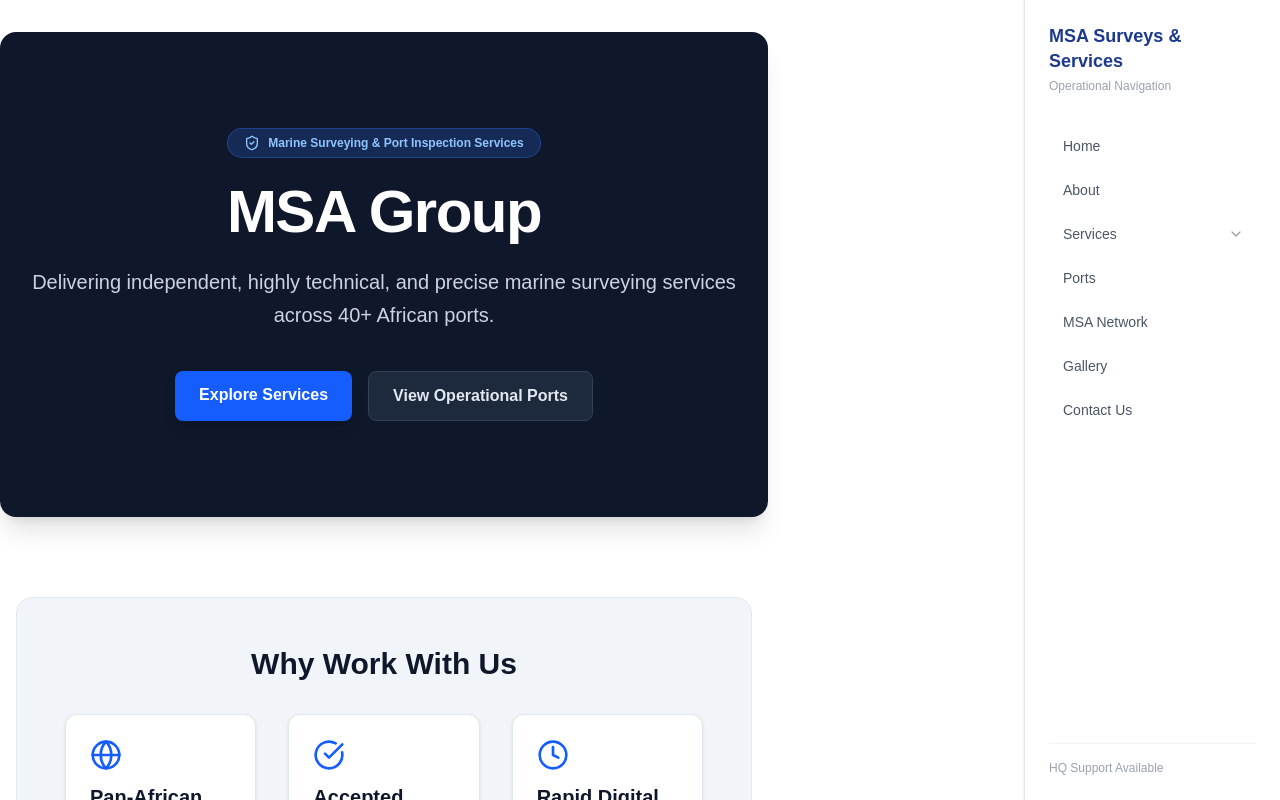
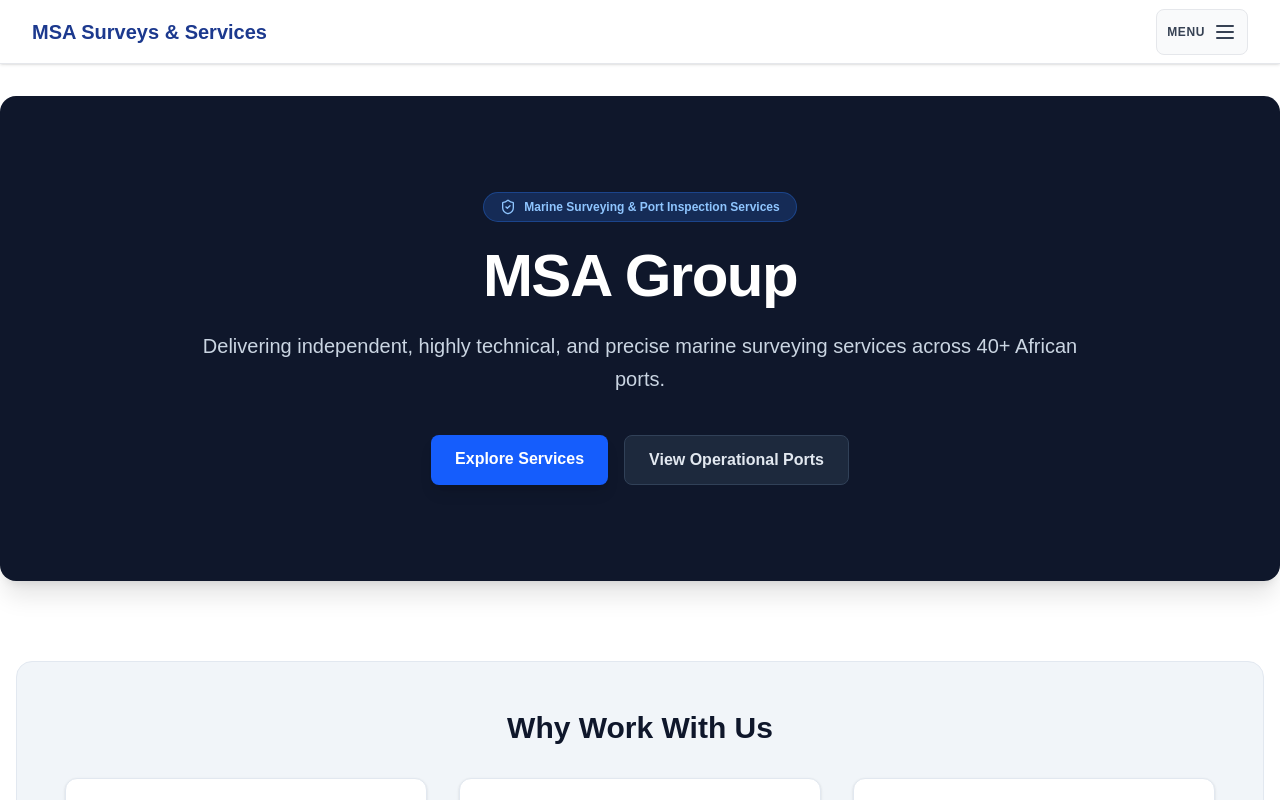
Before and after one commit to MSAsurveys-services/msa-website, a Next.js app: page / in a window 1280 px wide. Shown: the top 800 px of the page. Built offline with nearby package versions, Linux system fonts and the light colour scheme.

Commit message:
Add right-side hamburger menu with service sub-menus

```diff
--- a/app/layout.tsx
+++ b/app/layout.tsx
@@ -12,15 +12,12 @@
 }) {
   return (
     <html lang="en">
-      <body className="bg-slate-50 text-gray-800 antialiased flex flex-col md:flex-row-reverse min-h-screen">
+      <body className="bg-slate-50 text-gray-800 antialiased flex flex-col min-h-screen">
         <NavigationWrapper />
-        {/* Main content shifts to the left on desktop to make room for the right sidebar */}
-        <div className="flex-1 flex flex-col min-w-0 md:pr-64">
         <main className="flex-1">{children}</main>
         <footer className="bg-gray-900 text-white py-8 text-center text-sm border-t border-gray-800">
           <p>&copy; {new Date().getFullYear()} MSA Surveys & Services. All rights reserved.</p>
         </footer>
-        </div>
       </body>
     </html>
   );
@@ -49,17 +46,20 @@
 
   return (
     <>
-      {/* MOBILE TOP BAR (Hidden on Desktop) */}
-      <nav className="md:hidden bg-white shadow-md sticky top-0 z-50 px-4 h-16 flex justify-between items-center w-full">
+      {/* TOP HEADER BAR (Logo on left, Hamburger Menu on the right) */}
+      <header className="bg-white shadow-sm sticky top-0 z-50 px-4 sm:px-8 h-16 flex justify-between items-center w-full border-b border-gray-200">
         <Link href="/">
-          <span className="font-bold text-lg text-blue-900">MSA Surveys</span>
+          <span className="font-bold text-lg sm:text-xl text-blue-900">MSA Surveys & Services</span>
         </Link>
+
+        {/* Right-Side Hamburger Button */}
         <button
           onClick={() => setIsOpen(!isOpen)}
           type="button"
-          className="text-gray-700 hover:text-blue-600 focus:outline-none p-2"
+          className="text-gray-700 hover:text-blue-600 focus:outline-none p-2.5 bg-gray-50 hover:bg-gray-100 rounded-lg border border-gray-200 transition flex items-center gap-2"
           aria-label="Toggle Menu"
         >
+          <span className="text-xs font-semibold uppercase tracking-wider hidden sm:inline">Menu</span>
           <svg className="h-6 w-6" fill="none" viewBox="0 0 24 24" stroke="currentColor">
             {isOpen ? (
               <path strokeLinecap="round" strokeLinejoin="round" strokeWidth={2} d="M6 18L18 6M6 6l12 12" />
@@ -68,38 +68,58 @@
             )}
           </svg>
         </button>
-      </nav>
+      </header>
 
-      {/* Mobile Dropdown Drawer */}
+      {/* RIGHT-SIDE SLIDE-OUT / DROPDOWN MENU DRAWER */}
       {isOpen && (
-        <div className="md:hidden fixed inset-x-0 top-16 bg-white border-b border-gray-200 px-4 pt-2 pb-4 space-y-2 shadow-lg z-50 max-h-[80vh] overflow-y-auto">
+        <div className="fixed inset-0 z-40 bg-black/20 backdrop-blur-xs flex justify-end" onClick={() => setIsOpen(false)}>
+          <div
+            className="w-full sm:w-80 bg-white h-full shadow-2xl border-l border-gray-200 p-6 flex flex-col justify-between overflow-y-auto animate-in slide-in-from-right duration-200"
+            onClick={(e) => e.stopPropagation()}
+          >
+            <div>
+              <div className="flex justify-between items-center mb-6 pb-4 border-b border-gray-100">
+                <span className="font-bold text-sm text-gray-400 uppercase tracking-wider">Navigation</span>
+                <button
+                  onClick={() => setIsOpen(false)}
+                  className="text-gray-400 hover:text-gray-700 p-1 text-sm font-semibold"
+                >
+                  ✕ Close
+                </button>
+              </div>
+
+              {/* Navigation Links */}
+              <div className="space-y-1.5">
                 {navLinks.map((link) => (
-            <div key={link.name}>
+                  <div key={link.name} className="border-b border-gray-50 last:border-none pb-1">
                     <div className="flex items-center justify-between">
                       <Link
                         href={link.href}
                         onClick={() => { if (!link.hasSubmenu) setIsOpen(false); }}
-                  className="flex-1 block px-3 py-2 rounded-md text-base font-medium text-gray-700 hover:text-blue-600 hover:bg-gray-50"
+                        className="flex-1 px-3 py-2 rounded-lg text-base font-medium text-gray-700 hover:text-blue-600 hover:bg-blue-50 transition-colors"
                       >
                         {link.name}
                       </Link>
                       {link.hasSubmenu && (
                         <button
                           onClick={() => setServicesOpen(!servicesOpen)}
-                    className="p-2 text-gray-500 hover:text-blue-600"
+                          className="p-2 text-gray-400 hover:text-blue-600 focus:outline-none"
+                          aria-label="Toggle Submenu"
                         >
                           <ChevronDown className={`w-4 h-4 transition-transform ${servicesOpen ? 'rotate-180' : ''}`} />
                         </button>
                       )}
                     </div>
+
+                    {/* Sub-menu items for Services */}
                     {link.hasSubmenu && servicesOpen && (
-                <div className="pl-4 space-y-1 my-1 border-l-2 border-blue-100">
+                      <div className="pl-4 pr-2 py-1 space-y-1 my-1 border-l-2 border-blue-200 ml-3">
                         {serviceCategories.map((sub) => (
                           <Link
                             key={sub.name}
                             href={sub.href}
                             onClick={() => setIsOpen(false)}
-                      className="block px-3 py-1.5 text-xs font-medium text-gray-600 hover:text-blue-600"
+                            className="block px-3 py-2 rounded text-xs font-medium text-gray-600 hover:text-blue-600 hover:bg-blue-50 transition-colors"
                           >
                             {sub.name}
                           </Link>
@@ -109,61 +129,14 @@
                   </div>
                 ))}
               </div>
-      )}
-
-      {/* DESKTOP VERTICAL SIDEBAR (Fixed on the right side) */}
-      <aside className="hidden md:flex flex-col w-64 bg-white border-l border-gray-200 h-screen sticky top-0 z-40 p-6 shadow-sm overflow-y-auto">
-        <div className="mb-8">
-          <Link href="/">
-            <span className="font-bold text-lg text-blue-900 leading-snug block">
-              MSA Surveys & Services
-            </span>
-          </Link>
-          <p className="text-xs text-gray-400 mt-1">Operational Navigation</p>
             </div>
 
-        <div className="flex flex-col space-y-1 flex-1">
-          {navLinks.map((link) => (
-            <div key={link.name}>
-              <div className="flex items-center justify-between rounded-lg hover:bg-blue-50/60 transition-colors">
-                <Link
-                  href={link.href}
-                  className="flex-1 px-3.5 py-2.5 text-sm font-medium text-gray-600 hover:text-blue-600"
-                >
-                  {link.name}
-                </Link>
-                {link.hasSubmenu && (
-                  <button
-                    onClick={() => setServicesOpen(!servicesOpen)}
-                    className="p-2 mr-1 text-gray-400 hover:text-blue-600 focus:outline-none"
-                  >
-                    <ChevronDown className={`w-4 h-4 transition-transform ${servicesOpen ? 'rotate-180' : ''}`} />
-                  </button>
-                )}
+            <div className="pt-6 border-t border-gray-100 text-xs text-gray-400">
+              <p>MSA Surveys & Services Operational Hub</p>
             </div>
-
-              {/* Desktop Sub-menu */}
-              {link.hasSubmenu && servicesOpen && (
-                <div className="pl-4 pr-2 py-1 space-y-1 my-1 border-l-2 border-blue-200 ml-3">
-                  {serviceCategories.map((sub) => (
-                    <Link
-                      key={sub.name}
-                      href={sub.href}
-                      className="block px-2.5 py-1.5 rounded text-xs font-medium text-gray-500 hover:text-blue-600 hover:bg-blue-50 transition-colors"
-                    >
-                      {sub.name}
-                    </Link>
-                  ))}
+          </div>
         </div>
       )}
-            </div>
-          ))}
-        </div>
-
-        <div className="pt-4 border-t border-gray-100 text-xs text-gray-400">
-          <p>HQ Support Available</p>
-        </div>
-      </aside>
     </>
   );
 }
```
Lines whose indentation alone changed are shown as unchanged.
